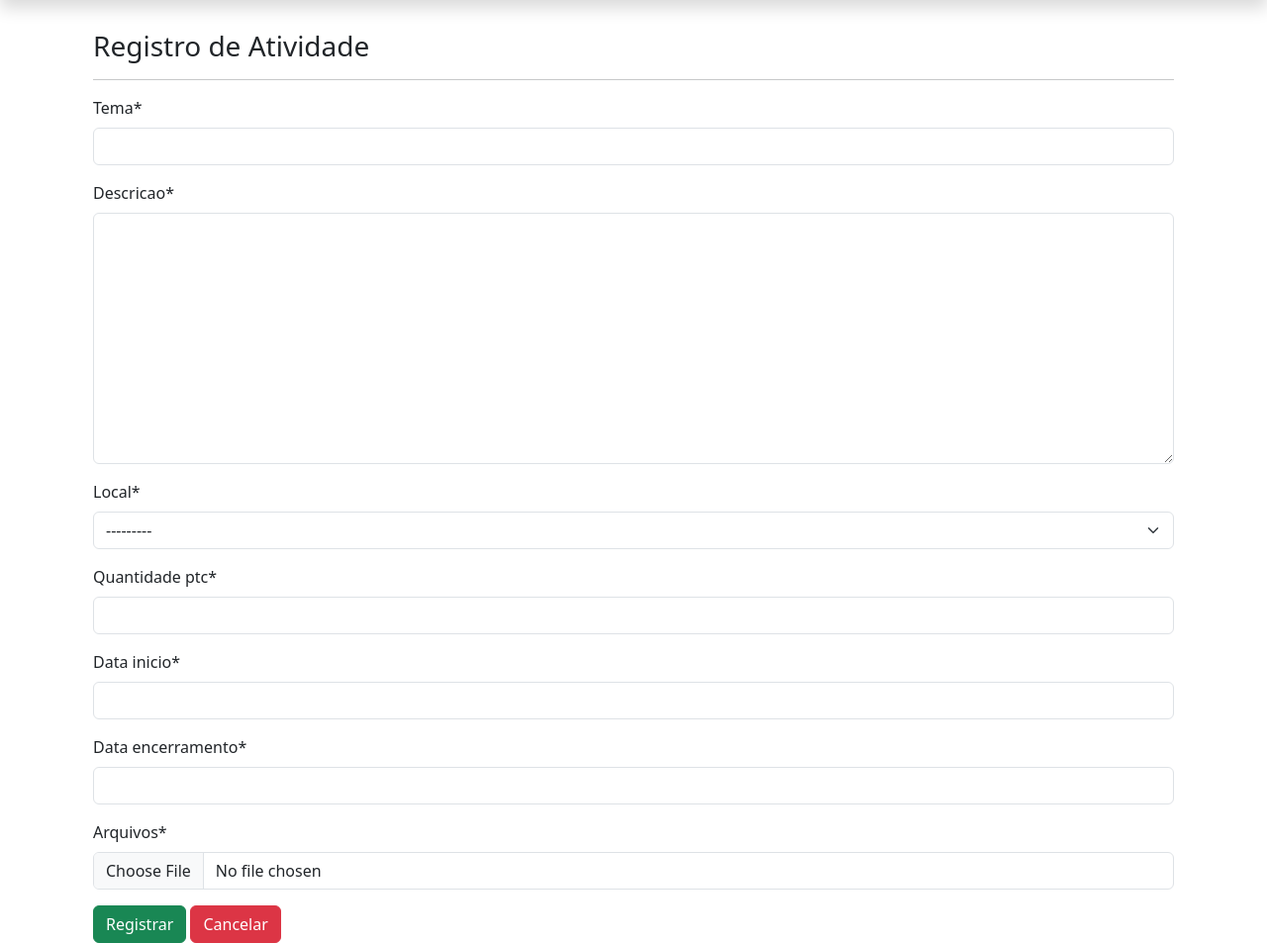
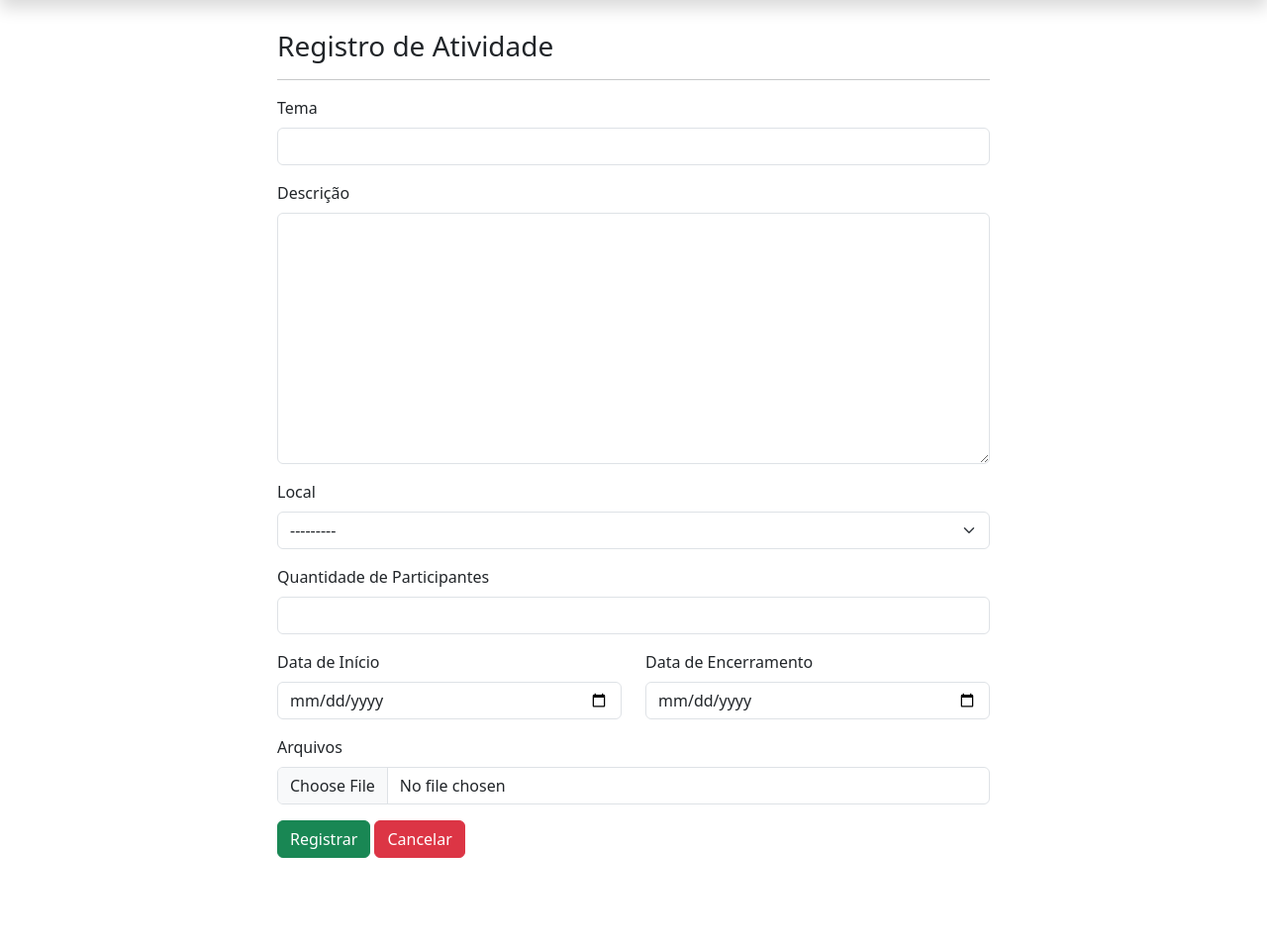
Before and after one commit to Felipe-dSantos/sistema-de-registro-de-atividades, a Django app: page /cadastro-atividade/ in a window 1280 px wide. Shown: the part 71-1024 px from the top of the page at 99% size. After the commit the page ends 938 px from the top, so only its background shows below. Run offline with Django 4.2, Linux system fonts and the light colour scheme; a user stored in the database is signed in; data comes from the database, SQL or seed files in the repository; some libraries are stand-ins or nearby versions.

Commit message:
Correção de bug no tipo de intput

```diff
--- a/SDRA/settings.py
+++ b/SDRA/settings.py
@@ -42,6 +42,7 @@ INSTALLED_APPS = [
     'crispy_forms',
     'crispy_bootstrap5',
     'django_cleanup.apps.CleanupConfig',
+    'widget_tweaks',
 ]
 
 #Cripy forms
--- a/core/admin.py
+++ b/core/admin.py
@@ -20,7 +20,7 @@ from .models import Atividade, Local
 
 
 class ListaAtividades(admin.ModelAdmin):
-    list_display = ('tema', 'usuario', 'local', 'data_inicio', 'data_encerramento', 'duracao', 'status')
+    list_display = ('tema', 'usuario', 'local', 'data_inicio', 'data_encerramento', 'duracao')
 
 
 # Register your models here.
--- a/core/models.py
+++ b/core/models.py
@@ -1,6 +1,10 @@
 from django.db import models
 from datetime import date
 from django.contrib.auth.models import User
+
+#Signals
+from django.db.models import signals
+from django.template.defaultfilters import slugify
 
 
 class Local(models.Model):
@@ -15,8 +19,8 @@ class Atividade(models.Model):
     descricao = models.TextField()
     local = models.ForeignKey(Local, on_delete=models.CASCADE)
     quantidade_ptc = models.IntegerField()
-    data_inicio = models.DateField(max_length=10)
-    data_encerramento = models.DateField(max_length=10)
+    data_inicio = models.DateField('Data de inicio', blank=True)
+    data_encerramento = models.DateField('Data de encerramento')
     arquivos = models.FileField(upload_to='arquivos/')
 
     # calcula o intervalo entre a data de inicio e data de encerramento de uma atividade
@@ -24,12 +28,6 @@ class Atividade(models.Model):
         duracao = self.data_encerramento - self.data_inicio
         return duracao.days
 
-    def status(self):
-        today = date.today()
-        if self.data_encerramento < today:
-            return 'Encerrada'
-        else:
-            return 'Em andamento'
 
     def __str__(self):
         return f"{self.tema} , Local: {self.local} Data de inicio: {self.data_inicio} - Data de encerramento: {self.data_encerramento}"
--- a/core/templates/core/registros/form-upload.html
+++ b/core/templates/core/registros/form-upload.html
@@ -1,17 +1,52 @@
 {% extends "core/base.html" %}
 {% load static %}
 {% load crispy_forms_tags %}
+{% load widget_tweaks %}
 
 {% block main %}
-<div class="container">
-  <h3 style="margin-top: 15px ;">{{titulo}}</h3>
-
+<div class="container col-8">
+  <h3 style="margin-top: 15px;">{{ titulo }}</h3>
   <hr>
 
-  <form action="" method="POST" enctype="multipart/form-data">
+  <form method="post" enctype="multipart/form-data">
     {% csrf_token %}
 
-    {{ form|crispy }}
+    <div class="mb-3 form-group">
+      <label for="{{ form.tema.id_for_label }} floatingInput" class="form-label">Tema</label>
+      {{ form.tema|add_class:"form-control"}}
+    </div>
+
+    <div class="mb-3 form-group">
+      <label for="{{ form.descricao.id_for_label }}" class="form-label">Descrição</label>
+      {{ form.descricao|add_class:"form-control" }}
+    </div>
+
+    <div class="mb-3 form-group">
+      <label for="{{ form.local.id_for_label }}" class="form-label">Local</label>
+      {{ form.local|add_class:"form-select" }}
+    </div>
+
+    <div class="mb-3 form-group">
+      <label for="{{ form.quantidade_ptc.id_for_label }}" class="form-label">Quantidade de Participantes</label>
+      {{ form.quantidade_ptc|add_class:"form-control" }}
+    </div>
+
+    <div class="mb-3 row">
+      <div class="col-md-6 form-group">
+        <label for="{{ form.data_inicio.id_for_label }}" class="form-label">Data de Início</label>
+        {{ form.data_inicio|add_class:"form-control"|attr:"type:date" }}
+      </div>
+
+      <div class="col-md-6 form-group">
+        <label for="{{ form.data_encerramento.id_for_label }}" class="form-label">Data de Encerramento</label>
+        {{ form.data_encerramento|add_class:"form-control"|attr:"type:date"}}
+      </div>
+    </div>
+
+    <div class="mb-3 form-group">
+      <label for="{{ form.arquivos.id_for_label }}" class="form-label">Arquivos</label>
+      {{ form.arquivos|add_class:"form-control"}}
+    </div>
 
     <button type="submit" class="btn btn-success">{{ botao }}</button>
     <a href="{{ url }}" class="btn btn-danger">Cancelar</a>
@@ -20,23 +55,8 @@
 {% endblock main %}
 {% block footer %}
 <footer id="rodape" class="text-center text-white">
-    <div class="container-fluid  p-3 ">
+    <div class="container-fluid p-3">
         © 2023 Copyright: Felipe dos Santos & Alexandre Lira
     </div>
 </footer>
 {% endblock footer %}
-
-{% block scripts %}
-
-<script src="{% static 'js/jquery-3.7.0.min.js' %}"></script>
-<script type="text/javascript" src="{% static '/js/jquery.mask.min.js' %}"></script>
-
-<script type="text/javascript">
-
-    $(document).ready(function () {
-        $('#id_data_inicio').mask('00/00/0000')
-        $('#id_data_encerramento').mask('00/00/0000')
-    });
-
-</script>
-{% endblock scripts %}
--- a/core/views.py
+++ b/core/views.py
@@ -25,7 +25,6 @@ from .forms import UsuarioForm
 from django.contrib.auth.mixins import LoginRequiredMixin
 
 
-
 # Create views.
 
 class UsuarioCreate(CreateView):
@@ -49,6 +48,8 @@ class UsuarioCreate(CreateView):
         return context
 
 ################### CRUD LOCAL #########################
+
+
 class LocalCreate(GroupRequiredMixin, LoginRequiredMixin, CreateView):
     login_url = reverse_lazy('login')
     group_required = u"Administrador"
@@ -96,6 +97,8 @@ class LocalList(GroupRequiredMixin, LoginRequiredMixin, ListView):
     template_name = 'core/listas/Local.html'
 
 ################### CRUD ATIVIDADE #########################
+
+
 class AtividadeCreate(LoginRequiredMixin, CreateView):
     login_url = reverse_lazy('login')
     model = Atividade
@@ -106,9 +109,9 @@ class AtividadeCreate(LoginRequiredMixin, CreateView):
 
     def form_valid(self, form):
 
-        form.instance.usuario = self.request.user #captura o usuario que esta fazendo o cadastro
+        # captura o usuario que esta fazendo o cadastro
+        form.instance.usuario = self.request.user
         url = super().form_valid(form)
-
 
         return url
 
@@ -119,16 +122,19 @@ class AtividadeCreate(LoginRequiredMixin, CreateView):
         context['url'] = reverse('listar-atividade')
         return context
 
+
 class AtividadeUpdate(LoginRequiredMixin, UpdateView):
     login_url = reverse_lazy('login')
     model = Atividade
-    fields = ['tema', 'descricao', 'local', 'quantidade_ptc', 'data_inicio', 'data_encerramento', 'arquivos']
+    fields = ['tema', 'descricao', 'local', 'quantidade_ptc',
+              'data_inicio', 'data_encerramento', 'arquivos']
     template_name = 'core/registros/form-upload.html'
     success_url = reverse_lazy('listar-atividade')
 
     def get_object(self, queryset=None):
         pk = self.kwargs.get('pk')
-        self.object = get_object_or_404(Atividade, pk=pk, usuario=self.request.user)
+        self.object = get_object_or_404(
+            Atividade, pk=pk, usuario=self.request.user)
         return self.object
 
     def get_context_data(self, *args, **kwargs):
@@ -138,6 +144,7 @@ class AtividadeUpdate(LoginRequiredMixin, UpdateView):
         context['url'] = reverse('listar-atividade')
         return context
 
+
 class AtividadeDelete(LoginRequiredMixin, DeleteView):
     login_url = reverse_lazy('login')
     model = Atividade
@@ -146,7 +153,8 @@ class AtividadeDelete(LoginRequiredMixin, DeleteView):
 
     def get_object(self, queryset=None):
         pk = self.kwargs.get('pk')
-        self.object = get_object_or_404(Atividade, pk=pk, usuario=self.request.user)
+        self.object = get_object_or_404(
+            Atividade, pk=pk, usuario=self.request.user)
         return self.object
 
 
@@ -160,45 +168,51 @@ class AtividadeList(LoginRequiredMixin, ListView):
         self.object_list = Atividade.objects.filter(usuario=self.request.user)
         return self.object_list
 
+
 class AtividadeGeralList(GroupRequiredMixin, LoginRequiredMixin, ListView):
     login_url = reverse_lazy('login')
     group_required = [u"Administrador", u"Tecnico"]
     model = Atividade
     template_name = 'core/listas/atividadesGerais.html'
-    # paginate_by = 5
+    paginate_by = 4
 
 
 class CustomLoginRedirectView(View):
     def get(self, request, *args, **kwargs):
         if request.user.groups.filter(name='Tecnico').exists():
-            return redirect('listar-atividade-geral')  # Substitua pelo nome da URL da página inicial do técnico
+            # Substitua pelo nome da URL da página inicial do técnico
+            return redirect('listar-atividade-geral')
         elif request.user.groups.filter(name='Dicente').exists():
-            return redirect('listar-atividade')  # Substitua pelo nome da URL da página inicial do dicente
+            # Substitua pelo nome da URL da página inicial do dicente
+            return redirect('listar-atividade')
         else:
             return redirect('listar-atividade')
 
-####################GERAR RELATÓRIO EM PDF#####################################
+#################### GERAR RELATÓRIO EM PDF#####################################
 
 
 def export_pdf(request):
 
     obj = request.GET.get('obj')
-    # products = Product.objects.filter(name__icontains=obj) # lista todos os produtos
+    # atividades = Atividade.objects.filter(name__icontains=obj)
     print(obj)
     if obj:
         atividades = Atividade.objects.filter(name__icontains=obj)
     else:
-         atividades = Atividade.objects.all()
+        atividades = Atividade.objects.all()
 
     context = {'atividades': atividades}
 
     html_index = render_to_string('core/listas/relatorio.html', context)
 
-    weasyprint_html = weasyprint.HTML(string=html_index, base_url='http://localhost:8000/media')
-    pdf = weasyprint_html.write_pdf(stylesheets=[weasyprint.CSS(string='body { font-family: serif} img {margin: 10px; width: 50px;}')])
+    weasyprint_html = weasyprint.HTML(
+        string=html_index, base_url='http://localhost:8000/media')
+    pdf = weasyprint_html.write_pdf(stylesheets=[weasyprint.CSS(
+        string='body { font-family: serif} img {margin: 10px; width: 50px;}')])
 
     response = HttpResponse(content_type='application/pdf')
-    response['Content-Disposition'] = 'attachment; filename=Atividades'+str(datetime.datetime.now())+'.pdf'
+    response['Content-Disposition'] = 'attachment; filename= Relatório-de-Atividades-LIFE' + \
+        str(datetime.datetime.now())+'.pdf'
     response['Content-Transfer-Encoding'] = 'binary'
 
     with tempfile.NamedTemporaryFile(delete=True) as output:
```
Also changed, not shown: core/forms.py (+11 -6 lines), core/templates/core/listas/atividadesGerais.html (+6 -6 lines), core/templates/core/listas/relatorio.html (+7 -2 lines), 2 other files.
